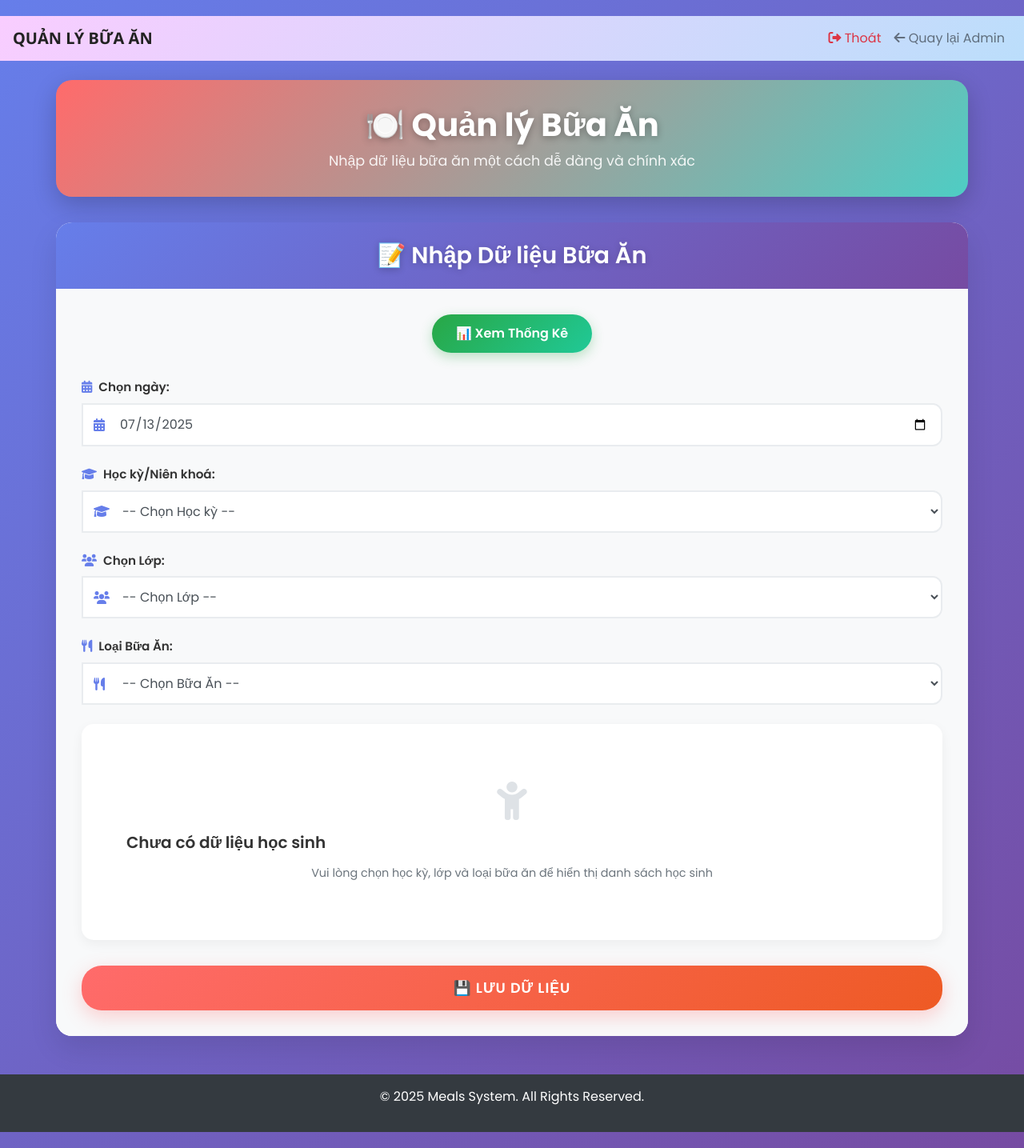
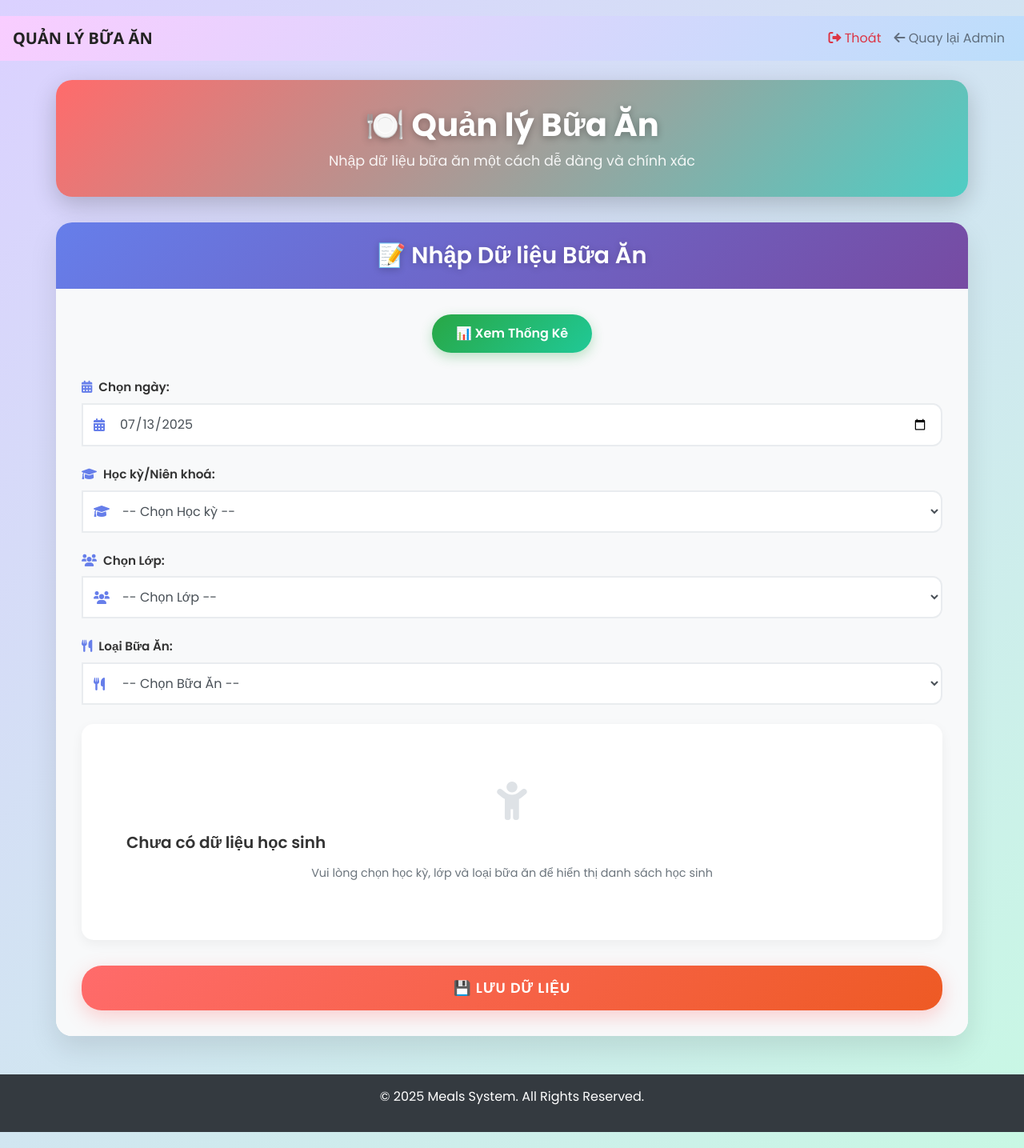
Before and after one commit to anhquannewbie/MEALSPJ, a Django app: page /meals/record/bulk_new/ in a window 1280 px wide. Shown: the whole page at 80% size. Run offline with Django 4.2, Linux system fonts and the light colour scheme; the visitor is signed in with stand-in values (Sample User, id 1); data that the repository does not hold is empty; some libraries are stand-ins or nearby versions.

Commit message:
Update bulk_meal_form.html

```diff
--- a/meals/templates/meals/bulk_meal_form.html
+++ b/meals/templates/meals/bulk_meal_form.html
@@ -12,7 +12,7 @@
     }
 
     body {
-        background: linear-gradient(135deg, #667eea 0%, #764ba2 100%);
+        background: linear-gradient(135deg, #dbd1ff 0%, #C8F8E4 100%);
         min-height: 100vh;
         padding: 20px 0;
     }
```
